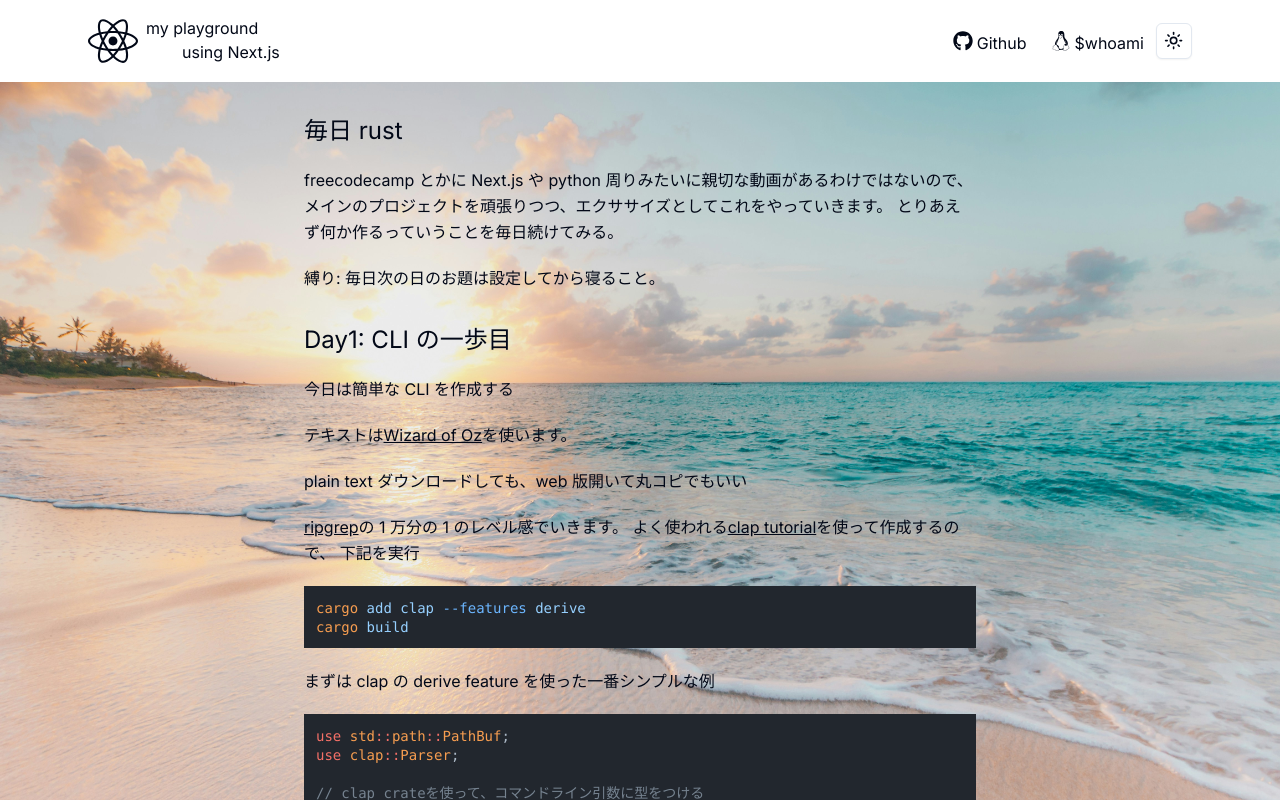
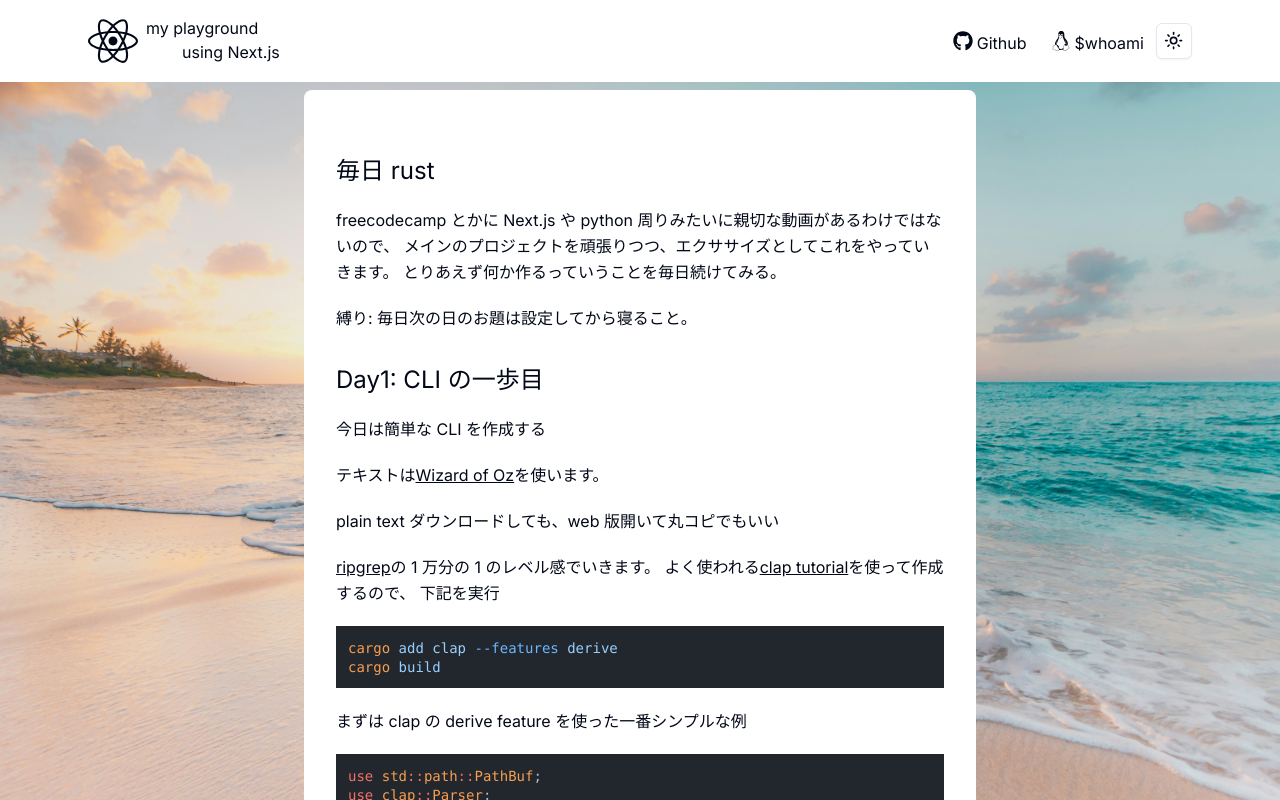
Before and after one commit to Katsuking/nextjs_blog, a Next.js app: page /posts/rust_everyday in a window 1280 px wide. Shown: the top 800 px of the page. Built offline with nearby package versions, Linux system fonts and the light colour scheme.

Commit message:
fix markdown bg

```diff
--- a/src/app/layout.tsx
+++ b/src/app/layout.tsx
@@ -1,6 +1,6 @@
 import type { Metadata } from 'next'
 import { Inter } from 'next/font/google'
-import './globals.css'
+import '@/app/globals.css'
 import { ThemeProvider } from '@/components/theme-provider'
 import Header from '@/components/Header/Header'
 import { cn } from '@/lib/utils'
@@ -25,10 +25,11 @@ export default function RootLayout({
     <html lang="en">
       <body
         className={cn(
-          "bg-fixed bg-center bg-cover bg-[url('/images/sea.jpg')] dark:bg-[url('/images/bg-dark-fixed.jpg')]",
+          "bg-fixed bg-center bg-cover bg-[url('/images/sea.jpg')] dark:bg-[url('/images/bg-dark-fixed.jpg')] ",
           inter.className
         )}
       >
+        <div className="">
           <ThemeProvider
             attribute="class"
             defaultTheme="system"
@@ -38,6 +39,7 @@ export default function RootLayout({
             <Header />
             {children}
           </ThemeProvider>
+        </div>
       </body>
     </html>
   )
--- a/src/app/whoami/page.tsx
+++ b/src/app/whoami/page.tsx
@@ -4,7 +4,7 @@ import Tech from '@/components/whoami/Tech'
 
 const WhoamiPage = () => {
   return (
-    <div>
+    <div className="bg-fixed bg-center bg-cover bg-[url('/images/sea.jpg')] dark:bg-[url('/images/bg-dark-fixed.jpg')]">
       <div>要修正</div>
       <AboutMe />
       <Tech />
--- a/src/components/markdown/Post-body.tsx
+++ b/src/components/markdown/Post-body.tsx
@@ -1,3 +1,4 @@
+import { cn } from '@/lib/utils'
 import markdownStyles from './markdown-style.module.css'
 
 type Props = {
@@ -6,10 +7,10 @@ type Props = {
 
 export function PostBody({ content }: Props) {
   return (
-    <div className="container mx-auto px-5">
+    <div className="container mx-auto px-3 mt-2">
       <div className="max-w-2xl mx-auto">
         <div
-          className={markdownStyles['markdown']}
+          className={cn('dark:bg-black', markdownStyles['markdown'])}
           dangerouslySetInnerHTML={{ __html: content }}
         />
       </div>
--- a/src/components/markdown/markdown-style.module.css
+++ b/src/components/markdown/markdown-style.module.css
@@ -1,5 +1,5 @@
 .markdown {
-  @apply text-sm md:text-[16px] leading-relaxed items-center;
+  @apply text-sm md:text-[16px] leading-relaxed items-center px-2 py-1 sm:p-8 bg-white rounded-lg;
 }
 
 .markdown p,
```
Lines whose indentation alone changed are shown as unchanged.
